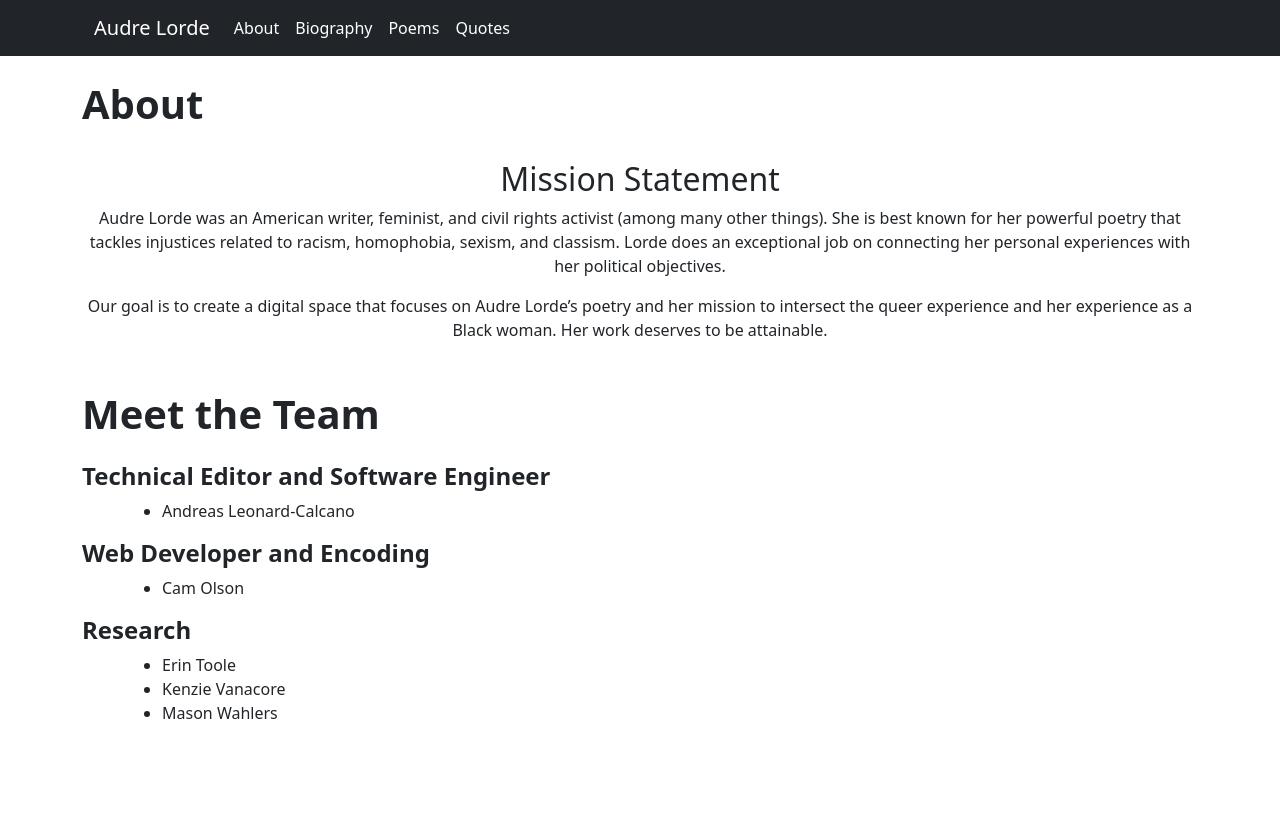
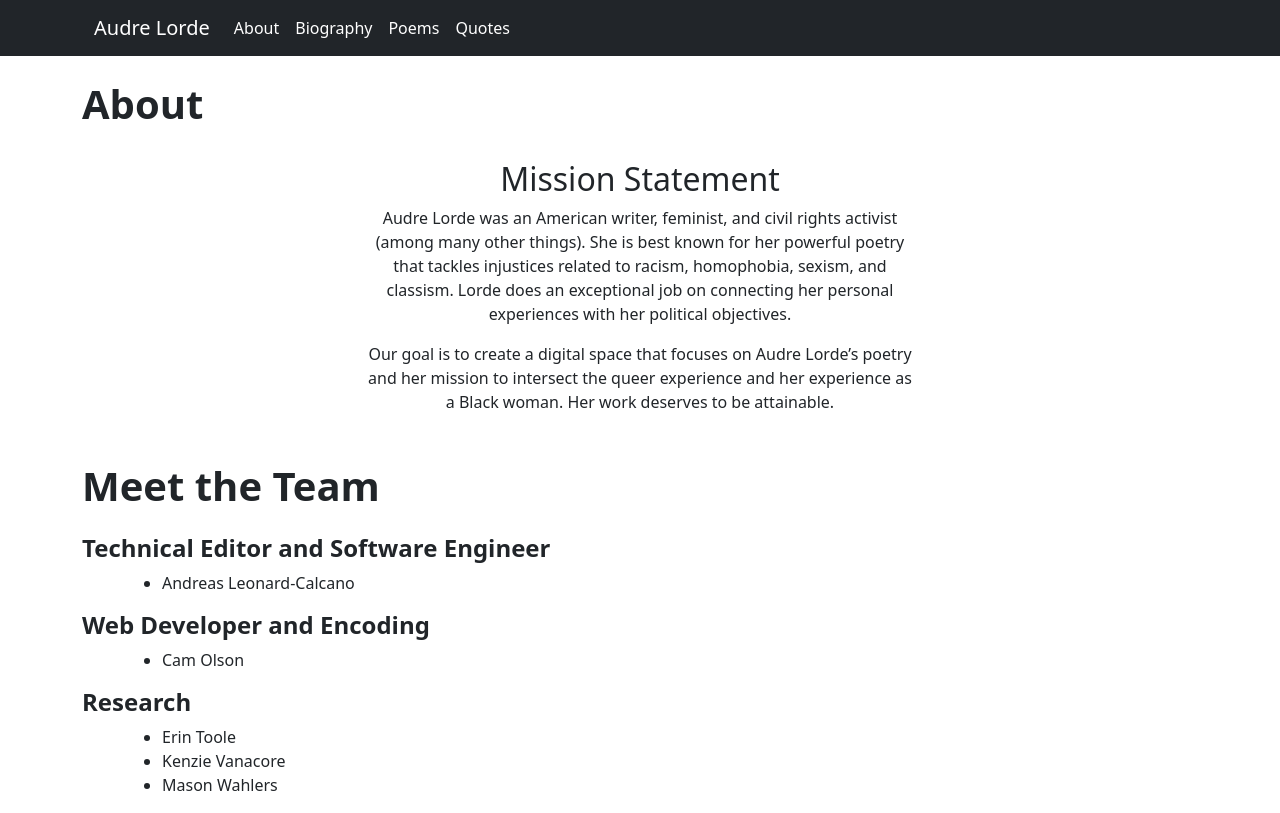
Before and after one commit to AndreasLc1103/DigitalHumanities101Final, a React (Create React App) app: page /about in a window 1280 px wide. Built offline with nearby package versions, Linux system fonts and the light colour scheme.

Commit message:
made more changes to the about page and created new data source

```diff
--- a/src/App.js
+++ b/src/App.js
@@ -1,7 +1,7 @@
 
 import './App.css';
 import 'bootstrap/dist/css/bootstrap.min.css';
-import PoemPageView from './Components/PoemViewer/PoemPageView';
+import PoemPageView from './Pages/PoemPageView';
 import Poems from './Components/data/Poems.json';
 import { useState } from 'react';
 function App() {
--- a/src/Components/data/Poems.json
+++ b/src/Components/data/Poems.json
@@ -24,7 +24,4 @@
         }
     ]
 
-    , "quotes" : [
-
-    ]
 }
--- a/src/Pages/BioPage/BioPage.jsx
+++ b/src/Pages/BioPage/BioPage.jsx
@@ -1,6 +1,6 @@
 import React from "react";
 import { Container, Row, Col, Card, CardImg } from "reactstrap";
-import AudreNav from "../../Components/AudreNav"
+import AudreNav from "../../Components/NavComponenet/AudreNav";
 import LordeBioPage from './LordeBioPage.jpg'
 const BioPage = () => {
 
--- a/src/Components/PoemViewer/PoemPageView.jsx
+++ b/src/Pages/PoemPageView.jsx
@@ -5,7 +5,7 @@ import {
   ListGroup,
 } from "reactstrap";
 import { Link } from "react-router-dom";
-import PoemCard from "./PoemCard";
+import PoemCard from "../Components/PoemViewer/PoemCard";
 /**
  * PoemPageView is a component that is used to create a instance of a page view
  * this will allow the user to pass in a list of poem data objects.
--- a/src/Pages/SplashPage/SpashPage.jsx
+++ b/src/Pages/SplashPage/SpashPage.jsx
@@ -1,4 +1,4 @@
-import { Button, ButtonGroup, Container, Row, Col, Card, CardTitle } from "reactstrap";
+import { Button, ButtonGroup, Container, Row, Col, Card, CardTitle, CardBody } from "reactstrap";
 import { Link } from "react-router-dom";
 import "../SplashPage/splash.css";
 const SplashPage = () => {
@@ -7,8 +7,11 @@ const SplashPage = () => {
       <Container className="splash-container" >
         <Row>
           <Col>
-            <Card className="text-center" body color="light" outline>
+            <Card className="text-center" color="light" outline>
               <CardTitle tag="h1" size="xl" >Audre Lord</CardTitle>
+              <CardBody>
+                <p style={{}}> The Intersectionality of Race and Sexuality Through Audre Lorde </p>
+              </CardBody>
               <ButtonGroup size="xl">
                 <Button href="/">Home</Button>
                 <Button href="about">About</Button>
--- a/src/Pages/about/AboutPage.jsx
+++ b/src/Pages/about/AboutPage.jsx
@@ -1,19 +1,28 @@
 import { Container, Row, Col } from "reactstrap"
-import AudreNav from "../../Components/AudreNav"
+import AudreNav from "../../Components/NavComponenet/AudreNav";
 const AboutPage = () => {
 
 
     return (
         <div>
-            <Container>
+            <Container fluid="sm">
                 <Row>
                     <AudreNav style={{ marginBottom: "10rem" }}></AudreNav>
                 </Row>
                 <Row>
                     <h1 className="fs-1 fw-bold" style={{ marginBottom: "2rem" }}>About</h1>
                 </Row>
-                <Row className="text-center"> <h2 className="">Mission Statement</h2></Row>
+                <Row className="text-center">
+                    <Col></Col>
+                    <Col>
+                        <h2 className="">Mission Statement</h2>
+                    </Col>
+                    <Col></Col>
+                </Row>
+
                 <Row style={{ marginBottom: "2rem" }}>
+                    <Col></Col>
+                    <Col xl={6}>
                         <p className="text-center">Audre Lorde was an American writer, feminist, and civil rights activist (among many other things). She is best known for her powerful poetry that tackles injustices
                             related to racism, homophobia, sexism, and classism.
                             Lorde does an exceptional job on connecting her personal
@@ -21,12 +30,16 @@ const AboutPage = () => {
                         <p className="text-center">Our goal is to create a digital space that focuses on Audre Lorde’s
                             poetry and her mission to intersect the queer experience and her
                             experience as a Black woman. Her work deserves to be attainable. </p>
+                    </Col>
+                    <Col></Col>
                 </Row>
 
                 <Row style={{ marginBottom: "1rem" }}>
+                    <Col className="">
                         <h3 className="fs-1 fw-bold">
                             Meet the Team
                         </h3>
+                    </Col>
                 </Row>
                 <Row>
                     <h4 className="fw-bold">Technical Editor and Software Engineer</h4>
--- a/src/Pages/quotesPage/QuotesPage.jsx
+++ b/src/Pages/quotesPage/QuotesPage.jsx
@@ -1,15 +1,14 @@
 import { Container, Row } from "reactstrap"
-import AudreNav from "../../Components/AudreNav"
+import AudreNav from "../../Components/NavComponenet/AudreNav"
 const QuotesPage = ({ Quotes }) => {
 
     return (
         <div>
 
-            <Container>
-                <Row>
+            <Container fluid="true">
+                <Row style={{ marginBottom: "8rem" }}>
                     <AudreNav></AudreNav>
                 </Row>
-
                 <Row></Row>
             </Container>
 
```
Also changed, not shown: src/Components/data/quotes.json (added, +16 -0 lines), src/Components/NavComponenet/AudreNav.jsx (renamed from src/Components/AudreNav.jsx). Lines whose indentation alone changed are shown as unchanged.
